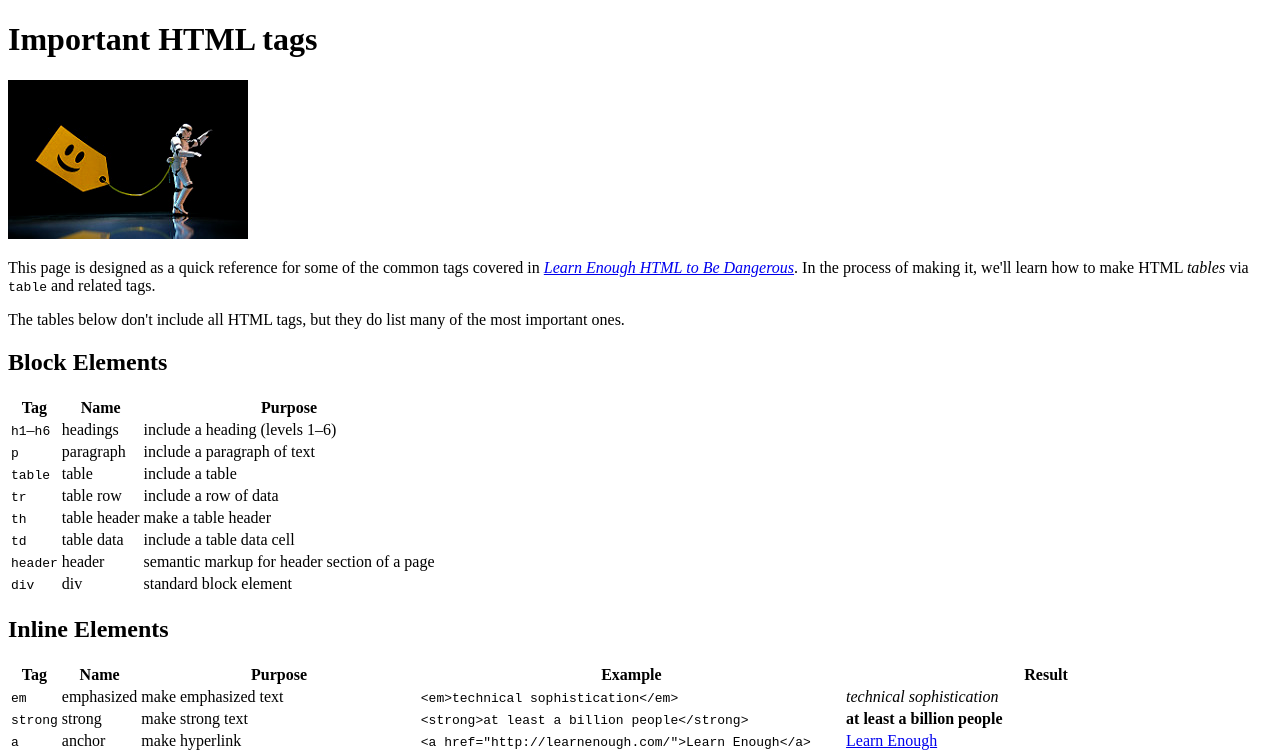
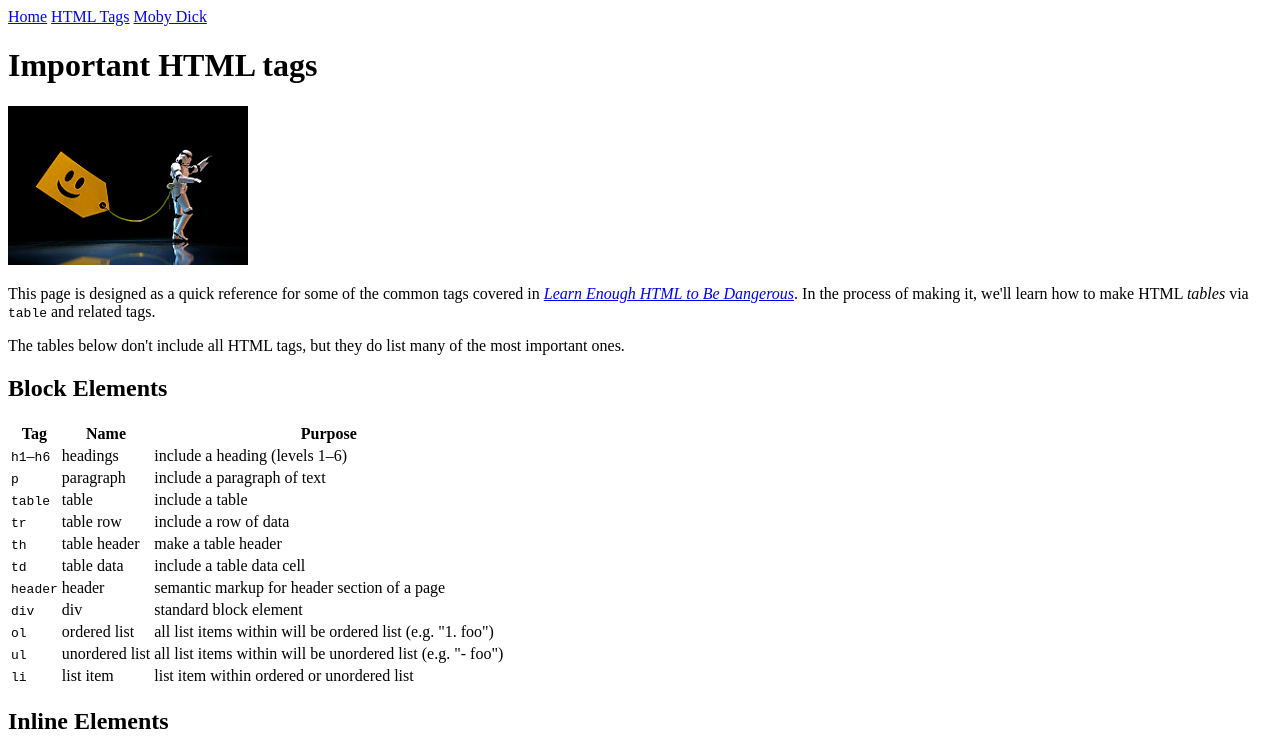
Before and after one commit to john-w-c/sample_website, a plain HTML site: page tags.html in a window 1280 px wide. Shown: the top 754 px of the page. Drawn offline with Linux system fonts and the light colour scheme; grey boxes are pictures that could not be loaded.

Commit message:
Add menu

```diff
--- a/tags.html
+++ b/tags.html
@@ -5,6 +5,11 @@
     <meta charset="utf-8">
   </head>
   <body>
+    <div>
+      <a href="index.html">Home</a>
+      <a href="tags.html">HTML Tags</a>
+      <a href="moby_dick.html">Moby Dick</a>
+    </div>
 
     <h1>Important HTML tags</h1>
 
@@ -73,6 +78,21 @@
         <td><code>div</code></td>
         <td>div</td>
         <td>standard block element</td>
+      </tr>
+      <tr>
+        <td><code>ol</code></td>
+        <td>ordered list</td>
+        <td>all list items within will be ordered list (e.g. "1. foo")</td>
+      </tr>
+      <tr>
+        <td><code>ul</code></td>
+        <td>unordered list</td>
+        <td>all list items within will be unordered list (e.g. "- foo")</td>
+      </tr>
+      <tr>
+        <td><code>li</code></td>
+        <td>list item</td>
+        <td>list item within ordered or unordered list</td>
       </tr>
     </table>
 
```
Also changed, not shown: index.html (+7 -0 lines), moby_dick.html (+5 -0 lines).
